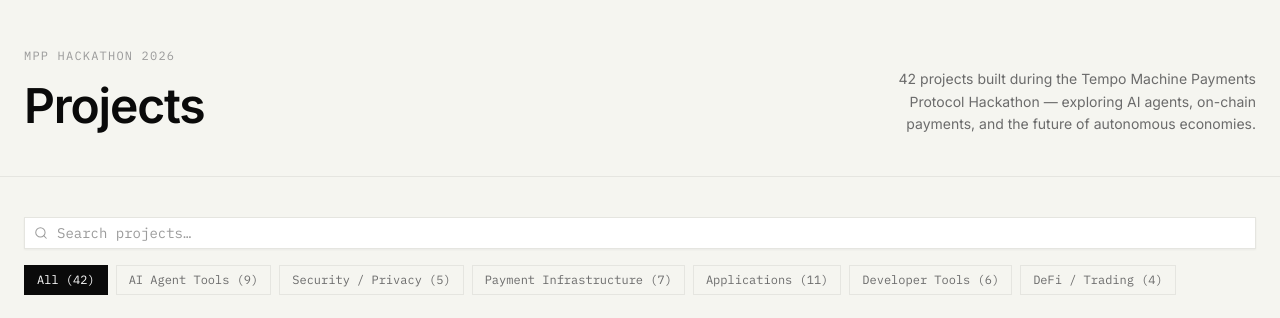
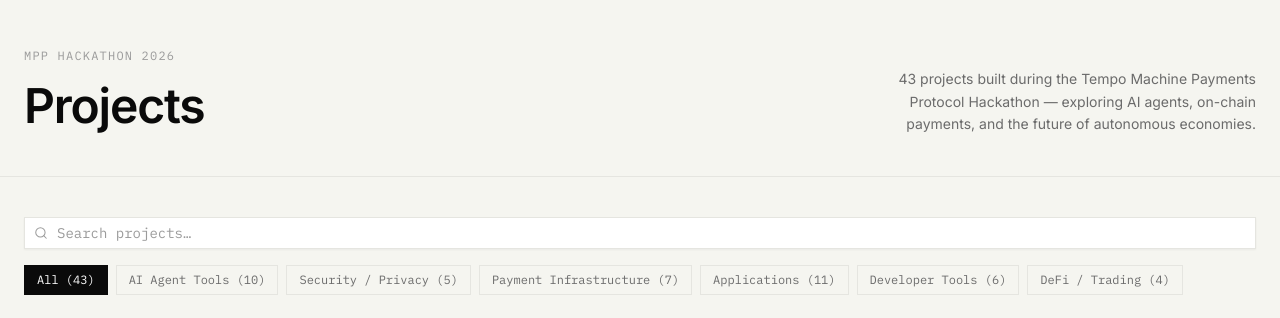
Before and after one commit to 0xCaso/tempo-hackathon-projects, a Next.js app: page / in a window 1280 px wide. Shown: the top 318 px of the page. Built offline with nearby package versions, Linux system fonts and the light colour scheme; no server answers.

Commit message:
add: jessepinkman9900/daytona-mpp

```diff
--- a/data/projects.ts
+++ b/data/projects.ts
@@ -318,4 +318,11 @@
     demoUrl: "https://remlo.xyz",
     category: "apps",
   },
+  {
+    name: "daytona-mpp",
+    description: "Use MPP to create daytona.io sandbox environments",
+    githubUrl: "https://github.com/jessepinkman9900/daytona-mpp",
+    demoUrl: "https://daytona-sandbox-mpp.cnvlabs.workers.dev/llms.txt",
+    category: "ai-agents",
+  }
 ];
```
